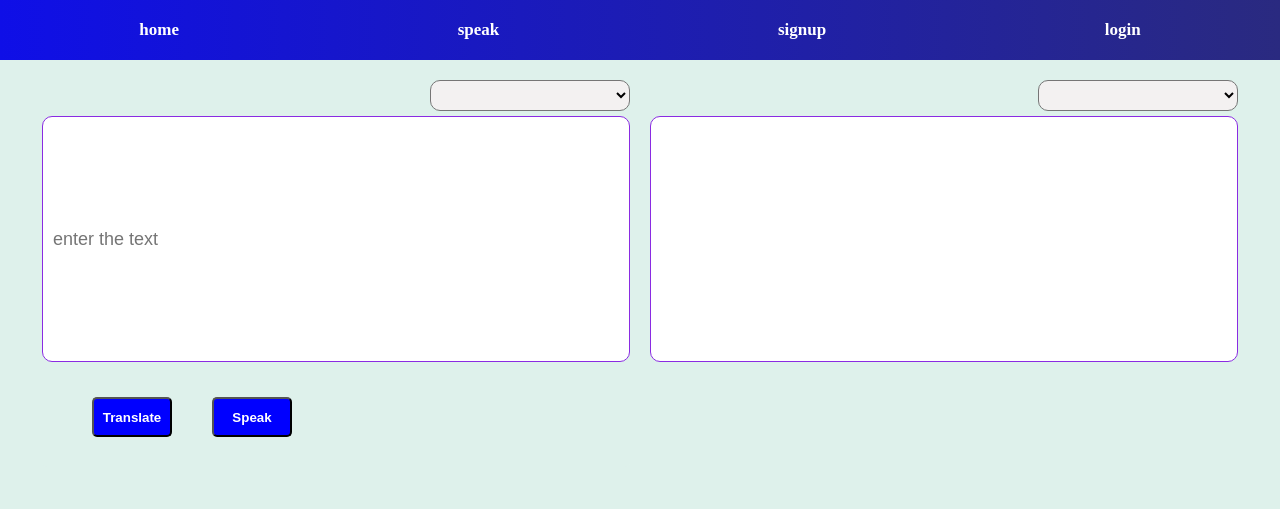
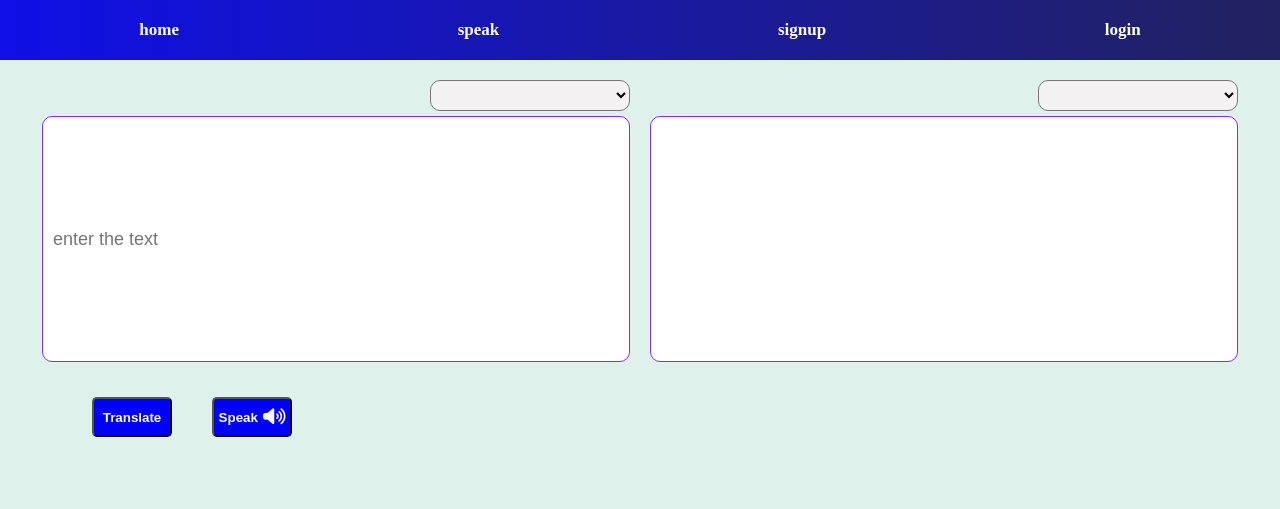
Before and after one commit to Jaykit1907/Translator, a Django app: page / in a window 1280 px wide. Shown: the top 509 px of the page. Run offline with Django 5.2, Linux system fonts and the light colour scheme; lists and menus that the app fills with data are empty; some libraries are stand-ins or nearby versions.

Commit message:
my translator website

```diff
--- a/static/header.css
+++ b/static/header.css
@@ -17,7 +17,7 @@ nav{
 }
 
 nav ul{
-    background-image:linear-gradient(to right,rgb(15, 15, 231),rgb(42, 42, 128));
+    background-image:linear-gradient(to right,rgb(15, 15, 231),rgb(34, 34, 95));
     display:flex;
     justify-content: space-around;
     align-items: center;
--- a/static/speak.css
+++ b/static/speak.css
@@ -35,6 +35,7 @@
     color:rgb(221, 210, 210);
 
 }
+
 .error{
     height:20px;
     color:red;
--- a/static/style2.css
+++ b/static/style2.css
@@ -112,3 +112,7 @@ select {
     transition:all 0.1s linear;
     box-shadow: 0px 0px 5px white;
 }
+#speaker{
+    font-size:18px;
+    padding-left:5px;
+}
--- a/templates/header.html
+++ b/templates/header.html
@@ -8,6 +8,7 @@
     <link rel="stylesheet" type="text/css" href="/static/header.css">
     <link rel="stylesheet" type="text/css" href="/static/speak.css">
     <link rel="stylesheet" type="text/css" href="/static/signup.css">
+    <link rel="stylesheet" href="https://cdnjs.cloudflare.com/ajax/libs/font-awesome/6.6.0/css/all.min.css" integrity="sha512-Kc323vGBEqzTmouAECnVceyQqyqdsSiqLQISBL29aUW4U/M7pSPA/gEUZQqv1cwx4OnYxTxve5UMg5GT6L4JJg==" crossorigin="anonymous" referrerpolicy="no-referrer" />
 
 
 </head>
--- a/templates/index.html
+++ b/templates/index.html
@@ -20,7 +20,7 @@
 
         <div id="btn">
             <button type="submit" name="resultbtn" value="btn1" id="btn1" class="speakbtn">Translate</button>
-            <button type="submit" name='speakbtn' value="btn2" id="btn2" class="speakbtn">Speak</button>
+            <button type="submit" name='speakbtn' value="btn2" id="btn2" class="speakbtn">Speak   <i class="fa-solid fa-volume-high" id="speaker"></i></button>
             </div>
         </div>
         <div class="textinput">
--- a/templates/speak.html
+++ b/templates/speak.html
@@ -4,7 +4,11 @@
     <form method="POST">
         <h1 style="color:red;" id="error">{{error1}}</h1>
         {% csrf_token %}
-        <h1 id="msg">Speak anything...</h1>
+        <h1 id="msg">Speak anything...
+
+            <i class="fa-solid fa-microphone"></i>
+
+        </h1>
         <button type="submit" id="speakbtn">Speak</button>
         <div class="con">
             <input type="text" name="txt1" readonly value="{{text1}}" class="textbox">
```
